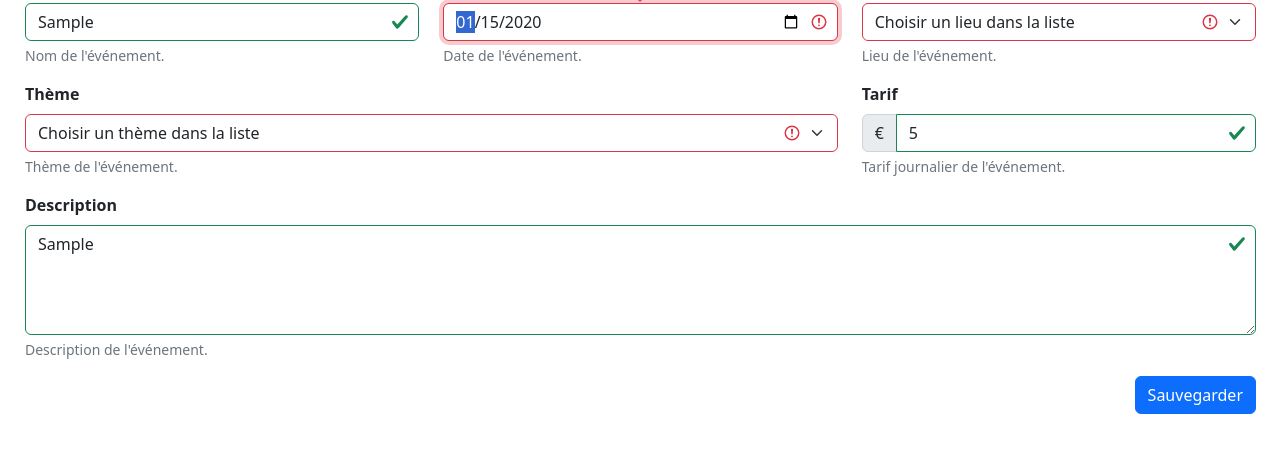
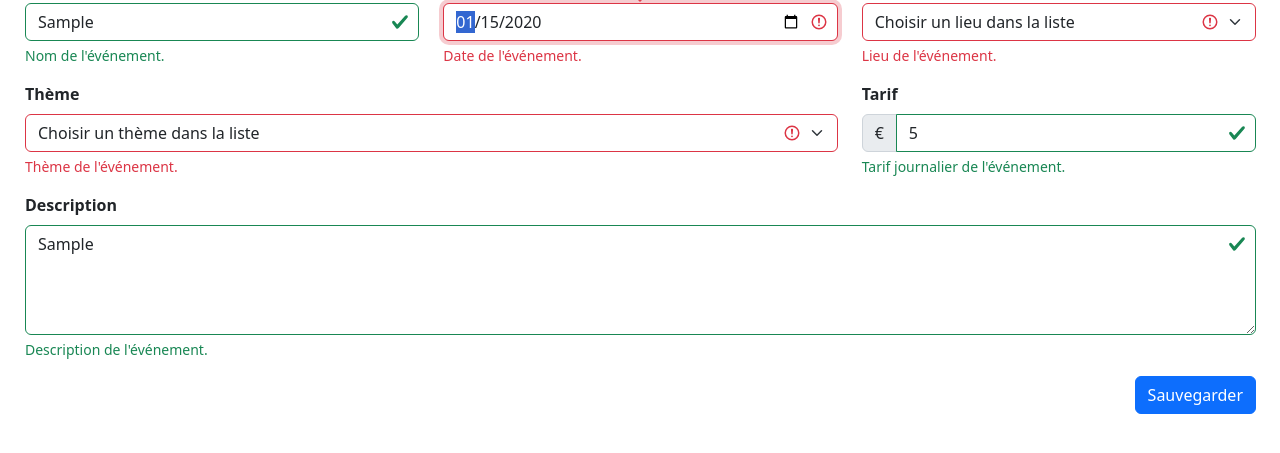
Before and after one commit to LaurineDaSilva/evenparadise, a plain HTML site: page index.html in a window 1280 px wide. Both pictures are taken after typing "Sample", "2020-01-15", "5", "Sample" into the empty fields and a click on the button "Sauvegarder". Shown: the part 157-610 px from the top of the page. Drawn offline with nearby package versions, Linux system fonts and the light colour scheme.

Commit message:
change helptext color depending on input's  validity

```diff
--- a/index.html
+++ b/index.html
@@ -26,13 +26,13 @@
                         <label for="name" class="form-label">Nom</label>
                         <input type="text" class="form-control user-input" id="name" required minlength="1" maxlength="255" data-bs-toggle="tooltip" data-bs-title="Ce champ est obligatoire" data-bs-custom-class="custom-tooltip"
                         />
-                        <p class="form-text">Nom de l'événement.</p>
+                        <p class="form-text" id="name-helptext">Nom de l'événement.</p>
                     </div>
 
                     <div class="col-md-4">
                         <label for="date" class="form-label">Date</label>
                         <input type="date" class="form-control user-input" id="date" required data-bs-toggle="tooltip" data-bs-title="Ce champ est obligatoire" data-bs-custom-class="custom-tooltip"/>
-                        <p class="form-text">Date de l'événement.</p>
+                        <p class="form-text" id="date-helptext">Date de l'événement.</p>
                     </div>
 
                     <div class="col-md-4">
@@ -43,7 +43,7 @@
                             <option value="2">Rennes</option>
                             <option value="3">Marseille</option>
                         </select>
-                        <p class="form-text">Lieu de l'événement.</p>
+                        <p class="form-text" id="place-helptext">Lieu de l'événement.</p>
                     </div>
                 </div>
 
@@ -56,7 +56,7 @@
                             <option value="2">Ressources Humaines</option>
                             <option value="3">Tech</option>
                         </select>
-                        <p class="form-text">Thème de l'événement.</p>
+                        <p class="form-text" id="theme-helptext">Thème de l'événement.</p>
                     </div>
 
                     <div class="col-md-4">
@@ -65,7 +65,7 @@
                             <span class="input-group-text">€</span>
                             <input type="number" class="form-control user-input" id="rate" required step="0.01" min="1" data-bs-toggle="tooltip" data-bs-title="Ce champ est obligatoire" data-bs-custom-class="custom-tooltip"/>
                         </div>
-                        <p class="form-text">Tarif journalier de l'événement.</p>
+                        <p class="form-text" id="rate-helptext">Tarif journalier de l'événement.</p>
                     </div>
                  </div>
 
@@ -74,7 +74,7 @@
                 <div class="col-md-12">
                     <label for="description" class="form-label">Description</label>
                     <textarea class="form-control user-input" id="description" rows="4" required minlength="1" maxlength="1000" data-bs-toggle="tooltip" data-bs-title="Ce champ est obligatoire" data-bs-custom-class="custom-tooltip"></textarea>
-                    <p class="form-text">Description de l'événement.</p>
+                    <p class="form-text" id="description-helptext">Description de l'événement.</p>
                 </div>
             </div>
 
--- a/script.js
+++ b/script.js
@@ -32,6 +32,7 @@ for (const tooltip of tooltipList) {
 }
 
 for (const element of elements) {
+    const elementHelpText = document.getElementById(`${element.id}-helptext`);
 
     element.addEventListener('invalid', (event) => {
         event.preventDefault();
@@ -43,6 +44,7 @@ for (const element of elements) {
 
         const tooltip = bootstrap.Tooltip.getInstance(`#${element.id}`);
         tooltip.enable();
+        elementHelpText.classList.add("text-danger");
 
         if ((element.value == "")
             || (element.value == null)) {
@@ -68,6 +70,7 @@ for (const element of elements) {
             || (element.type == "number") && (element.value < 1)) {
                 element.classList.add("is-invalid");
                 tooltip.enable();
+                elementHelpText.classList.add("text-danger");
             if ((element.type == "date") && (element.value < today)) {
             tooltip.setContent({ '.tooltip-inner': "Doit être égale ou supérieure à aujourd'hui" });
             } else if ((element.type == "number") && (element.value < 1)) {
@@ -77,6 +80,8 @@ for (const element of elements) {
             tooltip.disable();
             element.classList.remove("is-invalid");
             element.classList.add("is-valid");
+            elementHelpText.classList.remove("text-danger");
+            elementHelpText.classList.add("text-success");
         };
     });
 }
```
